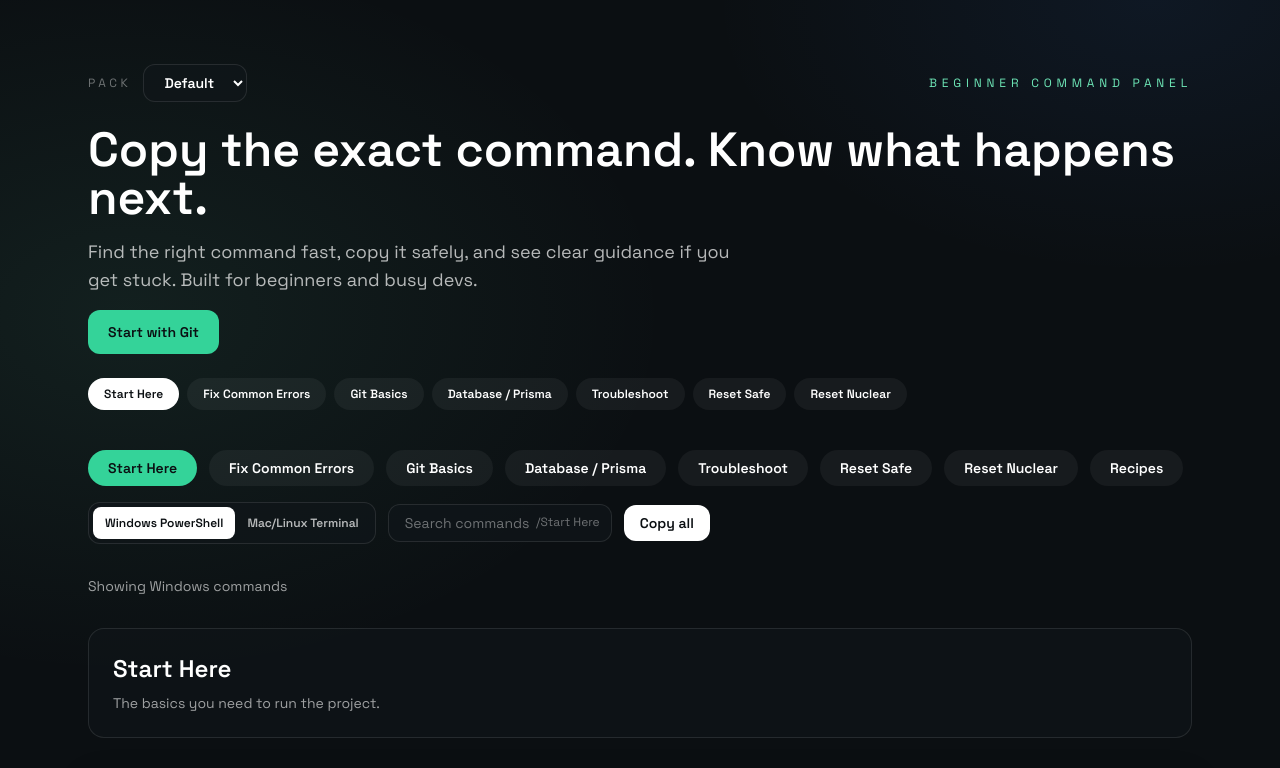
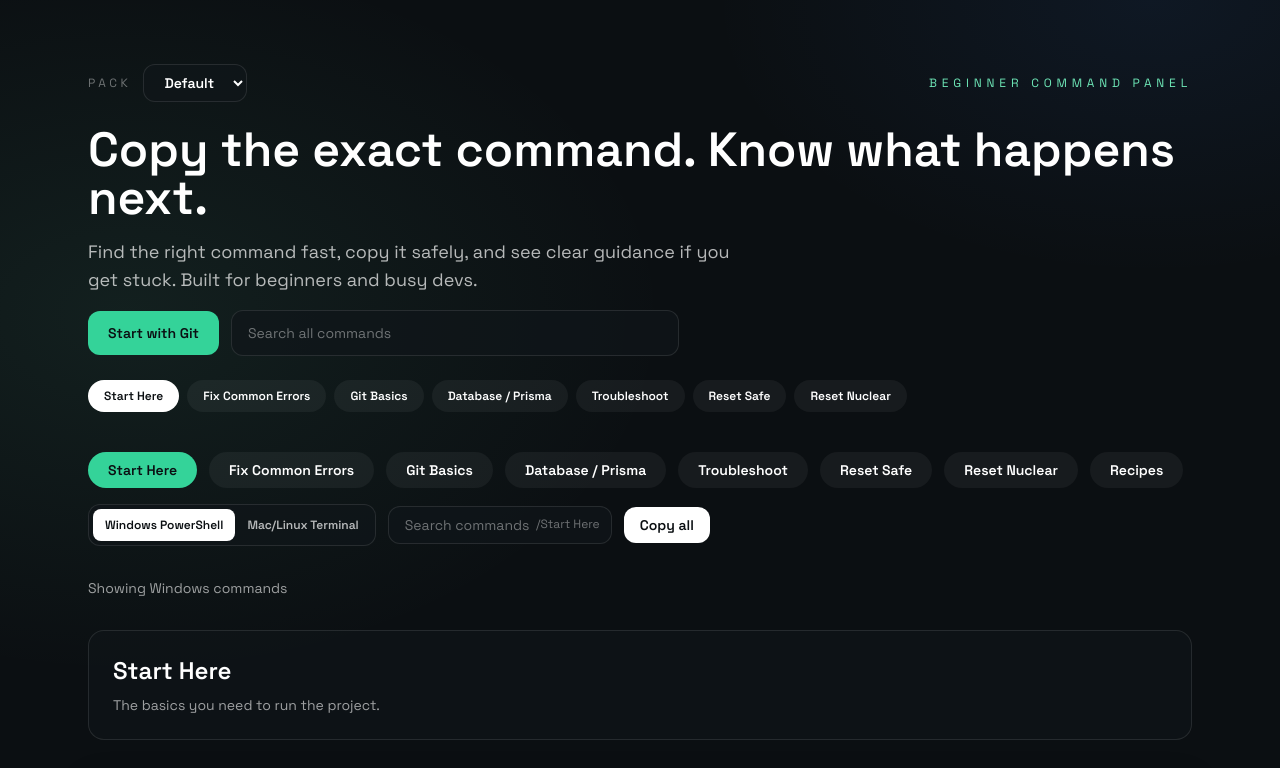
Before and after one commit to Acorn-Enterprise-Group/command-panel, a Next.js app: page / in a window 1280 px wide. Shown: the top 768 px of the page. Built offline with nearby package versions, Linux system fonts and the light colour scheme.

Commit message:
feat: add global search across packs

```diff
--- a/components/ClientPage.tsx
+++ b/components/ClientPage.tsx
@@ -4,15 +4,41 @@ import { useEffect, useMemo, useState } from 'react';
 import { useRouter, useSearchParams } from 'next/navigation';
 import CommandTabs from './CommandTabs';
 import { getPackById, packs } from '../data';
-import type { Pack } from '../data/schema';
+import type { CommandItem, Pack } from '../data/schema';
 
 const STORAGE_KEY = 'command-panel-pack';
+
+type SearchHit = {
+  packId: string;
+  packLabel: string;
+  setId: string;
+  setLabel: string;
+  item: CommandItem;
+};
+
+function matchesGlobalQuery(item: CommandItem, query: string) {
+  const q = query.trim().toLowerCase();
+  if (!q) return false;
+  const bucket = [
+    item.command,
+    item.explain,
+    item.title ?? '',
+    item.whenToUse ?? '',
+    item.expectedResult ?? '',
+    ...(item.ifItFails ?? []),
+    ...(item.tags ?? [])
+  ]
+    .join(' ')
+    .toLowerCase();
+  return bucket.includes(q);
+}
 
 export default function ClientPage() {
   const router = useRouter();
   const searchParams = useSearchParams();
   const [pack, setPack] = useState<Pack>(() => getPackById('default'));
   const [activeTabId, setActiveTabId] = useState<string>('');
+  const [globalQuery, setGlobalQuery] = useState('');
 
   useEffect(() => {
     const queryPack = searchParams.get('pack');
@@ -45,7 +71,46 @@ export default function ClientPage() {
     }
   };
 
+  const handleSearchSelect = (hit: SearchHit) => {
+    const nextPack = getPackById(hit.packId);
+    setPack(nextPack);
+    setActiveTabId(hit.setId);
+    setGlobalQuery('');
+    if (typeof window !== 'undefined') {
+      localStorage.setItem(STORAGE_KEY, nextPack.id);
+    }
+    const params = new URLSearchParams(searchParams.toString());
+    params.set('pack', nextPack.id);
+    router.replace(`/?${params.toString()}`);
+    const commands = document.getElementById('commands');
+    if (commands) {
+      commands.scrollIntoView({ behavior: 'smooth' });
+    }
+  };
+
   const packOptions = useMemo(() => packs, []);
+
+  const searchResults = useMemo(() => {
+    const q = globalQuery.trim();
+    if (q.length < 2) return [] as SearchHit[];
+    const hits: SearchHit[] = [];
+    packs.forEach((currentPack) => {
+      currentPack.sets.forEach((set) => {
+        set.items.forEach((item) => {
+          if (matchesGlobalQuery(item, q)) {
+            hits.push({
+              packId: currentPack.id,
+              packLabel: currentPack.label,
+              setId: set.id,
+              setLabel: set.label,
+              item
+            });
+          }
+        });
+      });
+    });
+    return hits.slice(0, 10);
+  }, [globalQuery]);
 
   return (
     <main className="mx-auto flex min-h-screen w-full max-w-6xl flex-col gap-10 px-6 py-16">
@@ -83,13 +148,41 @@ export default function ClientPage() {
             Find the right command fast, copy it safely, and see clear guidance if
             you get stuck. Built for beginners and busy devs.
           </p>
-          <div>
+          <div className="flex flex-wrap items-center gap-3">
             <a
               href="#commands"
               className="inline-flex items-center gap-2 rounded-xl bg-moss-600 px-5 py-3 text-sm font-semibold text-ink-950 transition hover:bg-moss-500"
             >
               Start with Git
             </a>
+            <div className="relative w-full max-w-md">
+              <input
+                value={globalQuery}
+                onChange={(event) => setGlobalQuery(event.target.value)}
+                placeholder="Search all commands"
+                className="w-full rounded-xl border border-white/10 bg-ink-900/70 px-4 py-3 text-sm text-white placeholder:text-white/40 focus-visible:outline-none focus-visible:ring-2 focus-visible:ring-moss-500"
+                aria-label="Search all commands"
+              />
+              {searchResults.length > 0 && (
+                <div className="absolute z-20 mt-2 w-full rounded-xl border border-white/10 bg-ink-900/95 p-2 shadow-glow">
+                  {searchResults.map((hit) => (
+                    <button
+                      key={`${hit.packId}-${hit.setId}-${hit.item.id}`}
+                      type="button"
+                      onClick={() => handleSearchSelect(hit)}
+                      className="w-full rounded-lg px-3 py-2 text-left text-sm text-white/90 hover:bg-white/5"
+                    >
+                      <span className="font-semibold text-white">
+                        {hit.item.command}
+                      </span>
+                      <span className="block text-xs text-white/50">
+                        {hit.packLabel} · {hit.setLabel}
+                      </span>
+                    </button>
+                  ))}
+                </div>
+              )}
+            </div>
           </div>
         </div>
         <nav className="flex flex-wrap gap-2">
```
Also changed, not shown: 1 other file (tests, documents, lock files or other folders).
